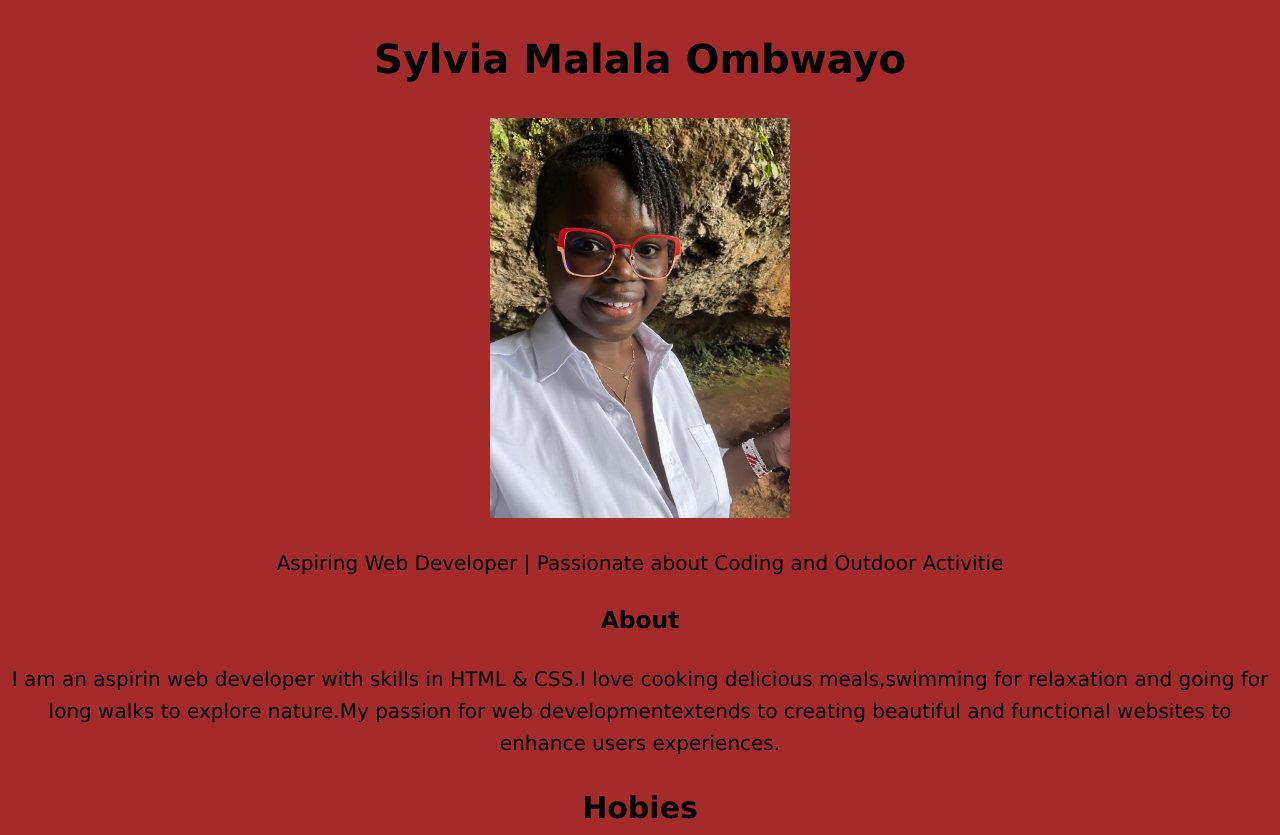
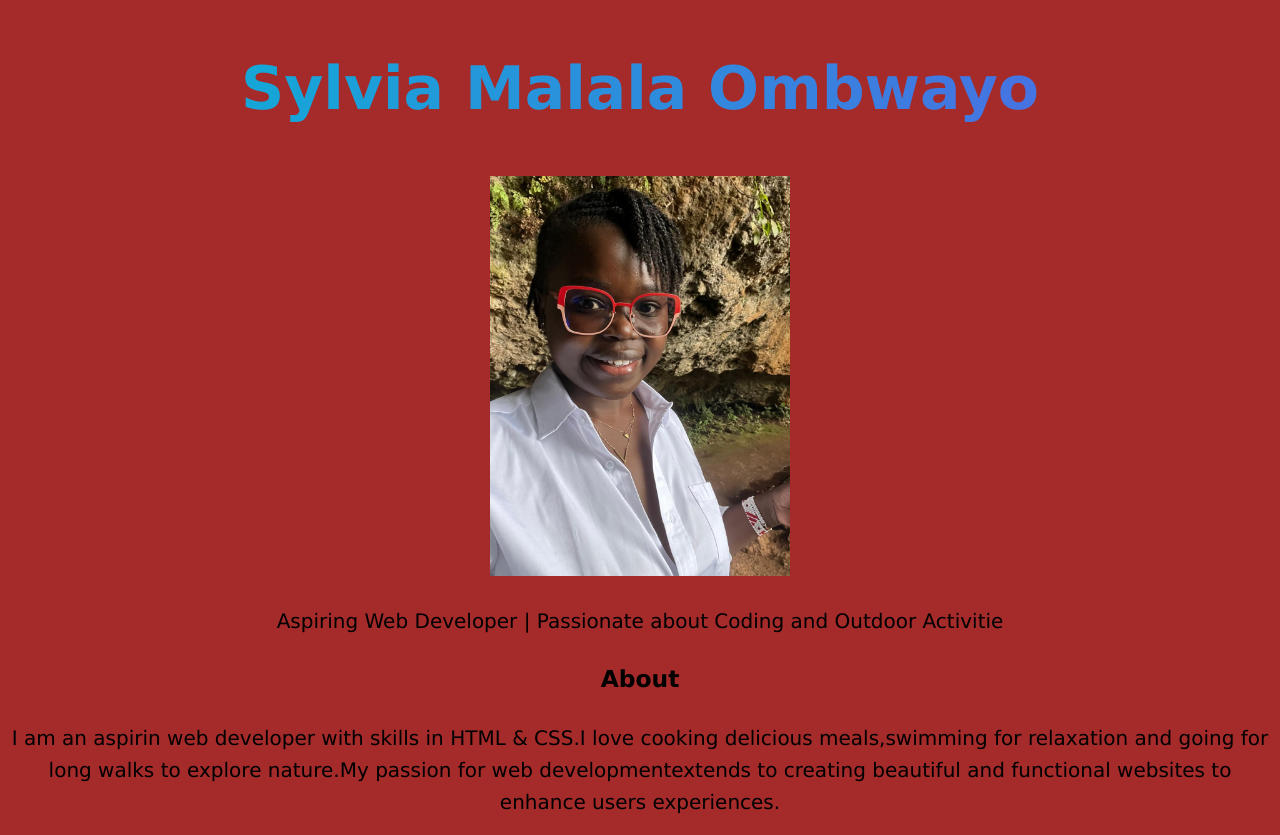
Before and after one commit to SylviaMalala/my-portfolio, a plain HTML site: page index.html in a window 1280 px wide. Shown: the top 835 px of the page. Drawn offline with Linux system fonts and the light colour scheme.

Commit message:
my portfolio edited

```diff
--- a/index.html
+++ b/index.html
@@ -35,6 +35,7 @@
     </div>
     <div class="contact">
         <h2>Contact</h2>
+        <a href="mailto:sylviamalala17@gmail">GMAIL</a>
         <a href="https://github.com/settings/profile" alt="github">GITHUB</a>
         <a href="https://www.linkedin.com/in/sylvia-malala-a770051b4" alt="linkedin">LINKEDIN</a>
 
--- a/style.css
+++ b/style.css
@@ -15,10 +15,21 @@ body {
     font-size: 20px;
 
 }
-.name {
-    animation-name: fadeInOut, bounce;
+h1 {
+      font-size: 60px;
+      background: linear-gradient(90deg, #06b6d4, #7c3aed, #10b981);
+      background-size: 300% 300%;
+      -webkit-background-clip: text;
+      color: transparent;
+      animation: slide 5s linear infinite;
+    }
+    @keyframes slide {
+      0% { background-position: 0% 50%; }
+      50% { background-position: 100% 50%; }
+      100% { background-position: 0% 50%; }
+    }
 
-}
+
 img {
     height: 50vh;
     position: relative;
```
